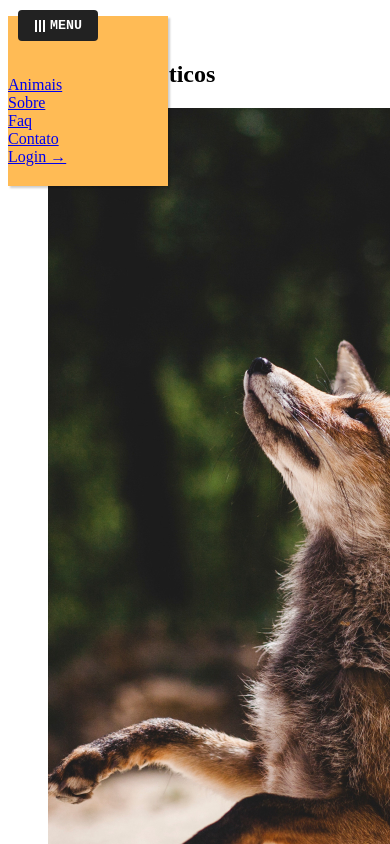
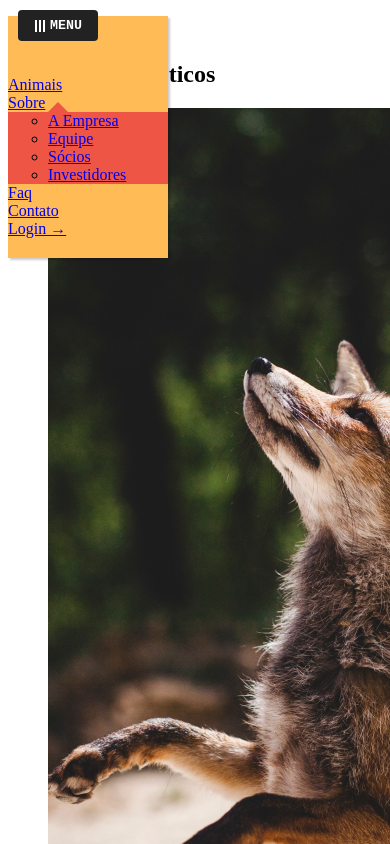
Before and after one commit to okaiosantana/animais-fantasticos, a website built with webpack: page index.html in a window 390 px wide. Both pictures are taken after a click on the button "MENU". Shown: the top 844 px of the page. Built offline with nearby package versions, Linux system fonts and the light colour scheme; no server answers; files whose address does not match are found by name.

Commit message:
fix(dropdown): corrige bloqueio de toque dos botões abaixo do menu dropdown

```diff
--- a/css/dropdown-menu.css
+++ b/css/dropdown-menu.css
@@ -9,30 +9,30 @@
 [data-dropdown]:hover .dropdown-menu,
 [data-dropdown].active .dropdown-menu {
   display: block;
-  animation: show-up .3s forwards;
+  animation: show-up 0.3s forwards;
 }
 
 @keyframes show-up {
   from {
     opacity: 0;
-    transform: translate3d(0,30px,0);
+    transform: translate3d(0, 30px, 0);
   }
   to {
     opacity: 1;
-    transform: translate3d(0,0,0);
+    transform: translate3d(0, 0, 0);
   }
 }
 
 .dropdown-menu {
   position: absolute;
   top: 38px;
-  background: #E54;
+  background: #e54;
   border: 2px solid #333;
   z-index: 200;
 }
 
 .dropdown-menu::before {
-  content: '';
+  content: "";
   display: block;
   position: absolute;
   top: -10px;
@@ -40,9 +40,16 @@
   height: 0px;
   border-left: 10px solid transparent;
   border-right: 10px solid transparent;
-  border-bottom: 10px solid #E54;
+  border-bottom: 10px solid #e54;
 }
 
 .dropdown-menu li a:hover {
   color: white;
 }
+
+@media (max-width: 700px) {
+  [data-dropdown] .dropdown-menu {
+    display: block;
+    animation: show-up 0.3s forwards;
+  }
+}
```
